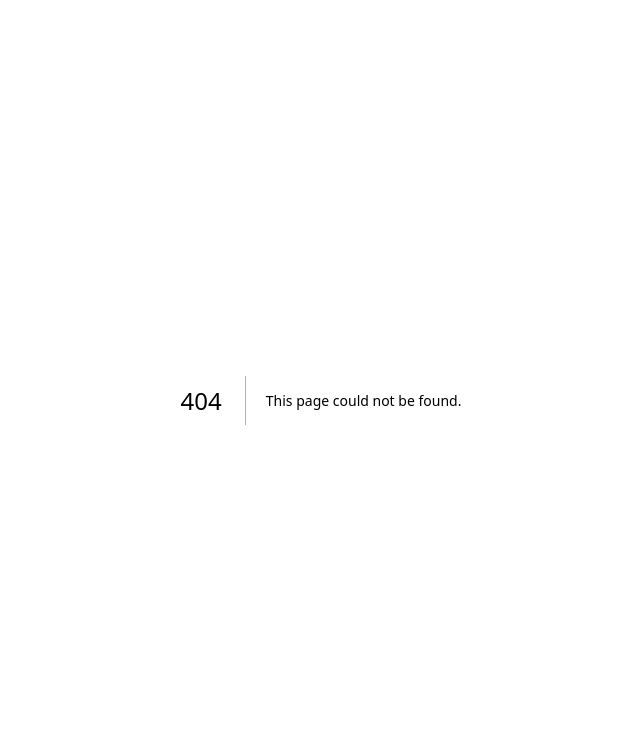
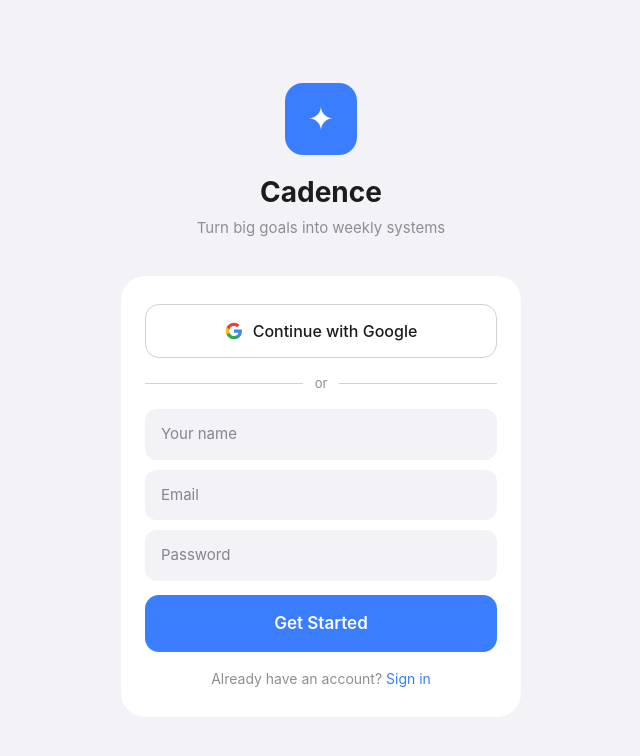
Before and after one commit to warren-vg/Cadence-app, a Next.js app: page /signup in a window 1280 px wide. Before the commit this address had no page. Shown: the top 756 px of the page, without its empty margins (319-959 px from the left). Built offline with nearby package versions, Linux system fonts and the light colour scheme.

Commit message:
Login & Dashboard
Style auth pages to match Figma design, add Google OAuth

```diff
--- /dev/null
+++ b/app/login/page.tsx
@@ -0,0 +1,69 @@
+'use client'
+import { useState } from 'react'
+import { supabase } from '@/lib/supabase'
+import { useRouter } from 'next/navigation'
+
+export default function LoginPage() {
+  const router = useRouter()
+  const [email, setEmail] = useState('')
+  const [password, setPassword] = useState('')
+  const [error, setError] = useState('')
+  const [loading, setLoading] = useState(false)
+
+  const handleLogin = async () => {
+    setLoading(true)
+    setError('')
+    const { error: loginError } = await supabase.auth.signInWithPassword({ email, password })
+    if (loginError) { setError(loginError.message); setLoading(false); return }
+    router.push('/dashboard')
+  }
+
+  const handleGoogle = async () => {
+    await supabase.auth.signInWithOAuth({
+      provider: 'google',
+      options: { redirectTo: `${window.location.origin}/dashboard` }
+    })
+  }
+
+  return (
+    <div style={{ minHeight: '100vh', background: '#F2F2F7', display: 'flex', flexDirection: 'column', alignItems: 'center', justifyContent: 'center', padding: '24px', fontFamily: '-apple-system, BlinkMacSystemFont, "SF Pro Display", sans-serif' }}>
+
+      <div style={{ width: 72, height: 72, background: '#3B7DFF', borderRadius: 18, display: 'flex', alignItems: 'center', justifyContent: 'center', marginBottom: 16 }}>
+        <span style={{ color: 'white', fontSize: 32 }}>✦</span>
+      </div>
+      <h1 style={{ fontSize: 28, fontWeight: 700, color: '#1C1C1E', marginBottom: 4 }}>Welcome back</h1>
+      <p style={{ fontSize: 15, color: '#8E8E93', marginBottom: 36 }}>Sign in to continue</p>
+
+      <div style={{ background: 'white', borderRadius: 24, padding: '28px 24px', width: '100%', maxWidth: 400 }}>
+
+        <button onClick={handleGoogle} style={{ width: '100%', border: '0.5px solid #D1D1D6', borderRadius: 14, padding: '14px', fontSize: 16, fontWeight: 500, background: 'white', cursor: 'pointer', display: 'flex', alignItems: 'center', justifyContent: 'center', gap: 10, marginBottom: 12, color: '#1C1C1E' }}>
+          <svg width="18" height="18" viewBox="0 0 24 24"><path d="M22.56 12.25c0-.78-.07-1.53-.2-2.25H12v4.26h5.92c-.26 1.37-1.04 2.53-2.21 3.31v2.77h3.57c2.08-1.92 3.28-4.74 3.28-8.09z" fill="#4285F4"/><path d="M12 23c2.97 0 5.46-.98 7.28-2.66l-3.57-2.77c-.98.66-2.23 1.06-3.71 1.06-2.86 0-5.29-1.93-6.16-4.53H2.18v2.84C3.99 20.53 7.7 23 12 23z" fill="#34A853"/><path d="M5.84 14.09c-.22-.66-.35-1.36-.35-2.09s.13-1.43.35-2.09V7.07H2.18C1.43 8.55 1 10.22 1 12s.43 3.45 1.18 4.93l3.66-2.84z" fill="#FBBC05"/><path d="M12 5.38c1.62 0 3.06.56 4.21 1.64l3.15-3.15C17.45 2.09 14.97 1 12 1 7.7 1 3.99 3.47 2.18 7.07l3.66 2.84c.87-2.6 3.3-4.53 6.16-4.53z" fill="#EA4335"/></svg>
+          Continue with Google
+        </button>
+
+        <div style={{ display: 'flex', alignItems: 'center', gap: 12, margin: '16px 0' }}>
+          <div style={{ flex: 1, height: '0.5px', background: '#D1D1D6' }} />
+          <span style={{ fontSize: 13, color: '#8E8E93' }}>or</span>
+          <div style={{ flex: 1, height: '0.5px', background: '#D1D1D6' }} />
+        </div>
+
+        <input type="email" placeholder="Email" value={email} onChange={e => setEmail(e.target.value)}
+          style={{ width: '100%', background: '#F2F2F7', border: 'none', borderRadius: 12, padding: '14px 16px', fontSize: 15, marginBottom: 10, boxSizing: 'border-box', outline: 'none', color: '#1C1C1E' }} />
+        <input type="password" placeholder="Password" value={password} onChange={e => setPassword(e.target.value)}
+          style={{ width: '100%', background: '#F2F2F7', border: 'none', borderRadius: 12, padding: '14px 16px', fontSize: 15, marginBottom: 10, boxSizing: 'border-box', outline: 'none', color: '#1C1C1E' }} />
+
+        {error && <p style={{ color: '#FF3B30', fontSize: 13, marginBottom: 12 }}>{error}</p>}
+
+        <button onClick={handleLogin} disabled={loading}
+          style={{ width: '100%', background: '#3B7DFF', color: 'white', border: 'none', borderRadius: 14, padding: 16, fontSize: 17, fontWeight: 600, cursor: 'pointer', marginTop: 4, opacity: loading ? 0.6 : 1 }}>
+          {loading ? 'Signing in...' : 'Sign In'}
+        </button>
+
+        <p style={{ textAlign: 'center', fontSize: 14, color: '#8E8E93', marginTop: 16 }}>
+          Don't have an account?{' '}
+          <a href="/signup" style={{ color: '#3B7DFF', textDecoration: 'none' }}>Sign up</a>
+        </p>
+      </div>
+    </div>
+  )
+}
--- /dev/null
+++ b/app/signup/page.tsx
@@ -0,0 +1,84 @@
+'use client'
+import { useState } from 'react'
+import { supabase } from '@/lib/supabase'
+import { useRouter } from 'next/navigation'
+
+export default function SignupPage() {
+  const router = useRouter()
+  const [email, setEmail] = useState('')
+  const [password, setPassword] = useState('')
+  const [name, setName] = useState('')
+  const [error, setError] = useState('')
+  const [loading, setLoading] = useState(false)
+
+  const handleSignup = async () => {
+    setLoading(true)
+    setError('')
+    const { data, error: signupError } = await supabase.auth.signUp({ email, password })
+    if (signupError) { setError(signupError.message); setLoading(false); return }
+    if (data.user) {
+      await supabase.from('profiles').insert({ id: data.user.id, username: name, onboarding_complete: false })
+    }
+    router.push('/dashboard')
+  }
+
+  const handleGoogle = async () => {
+    await supabase.auth.signInWithOAuth({
+      provider: 'google',
+      options: { redirectTo: `${window.location.origin}/dashboard` }
+    })
+  }
+
+  return (
+    <div style={{ minHeight: '100vh', background: '#F2F2F7', display: 'flex', flexDirection: 'column', alignItems: 'center', justifyContent: 'center', padding: '24px', fontFamily: '-apple-system, BlinkMacSystemFont, "SF Pro Display", sans-serif' }}>
+
+      {/* App icon */}
+      <div style={{ width: 72, height: 72, background: '#3B7DFF', borderRadius: 18, display: 'flex', alignItems: 'center', justifyContent: 'center', marginBottom: 16 }}>
+        <span style={{ color: 'white', fontSize: 32 }}>✦</span>
+      </div>
+      <h1 style={{ fontSize: 28, fontWeight: 700, color: '#1C1C1E', marginBottom: 4 }}>Cadence</h1>
+      <p style={{ fontSize: 15, color: '#8E8E93', marginBottom: 36, textAlign: 'center' }}>Turn big goals into weekly systems</p>
+
+      {/* Card */}
+      <div style={{ background: 'white', borderRadius: 24, padding: '28px 24px', width: '100%', maxWidth: 400 }}>
+
+        {/* Google */}
+        <button onClick={handleGoogle} style={{ width: '100%', border: '0.5px solid #D1D1D6', borderRadius: 14, padding: '14px', fontSize: 16, fontWeight: 500, background: 'white', cursor: 'pointer', display: 'flex', alignItems: 'center', justifyContent: 'center', gap: 10, marginBottom: 12, color: '#1C1C1E' }}>
+          <svg width="18" height="18" viewBox="0 0 24 24"><path d="M22.56 12.25c0-.78-.07-1.53-.2-2.25H12v4.26h5.92c-.26 1.37-1.04 2.53-2.21 3.31v2.77h3.57c2.08-1.92 3.28-4.74 3.28-8.09z" fill="#4285F4"/><path d="M12 23c2.97 0 5.46-.98 7.28-2.66l-3.57-2.77c-.98.66-2.23 1.06-3.71 1.06-2.86 0-5.29-1.93-6.16-4.53H2.18v2.84C3.99 20.53 7.7 23 12 23z" fill="#34A853"/><path d="M5.84 14.09c-.22-.66-.35-1.36-.35-2.09s.13-1.43.35-2.09V7.07H2.18C1.43 8.55 1 10.22 1 12s.43 3.45 1.18 4.93l3.66-2.84z" fill="#FBBC05"/><path d="M12 5.38c1.62 0 3.06.56 4.21 1.64l3.15-3.15C17.45 2.09 14.97 1 12 1 7.7 1 3.99 3.47 2.18 7.07l3.66 2.84c.87-2.6 3.3-4.53 6.16-4.53z" fill="#EA4335"/></svg>
+          Continue with Google
+        </button>
+
+        {/* Divider */}
+        <div style={{ display: 'flex', alignItems: 'center', gap: 12, margin: '16px 0' }}>
+          <div style={{ flex: 1, height: '0.5px', background: '#D1D1D6' }} />
+          <span style={{ fontSize: 13, color: '#8E8E93' }}>or</span>
+          <div style={{ flex: 1, height: '0.5px', background: '#D1D1D6' }} />
+        </div>
+
+        {/* Fields */}
+        {[
+          { placeholder: 'Your name', value: name, setter: setName, type: 'text' },
+          { placeholder: 'Email', value: email, setter: setEmail, type: 'email' },
+          { placeholder: 'Password', value: password, setter: setPassword, type: 'password' },
+        ].map(({ placeholder, value, setter, type }) => (
+          <input key={placeholder} type={type} placeholder={placeholder} value={value}
+            onChange={e => setter(e.target.value)}
+            style={{ width: '100%', background: '#F2F2F7', border: 'none', borderRadius: 12, padding: '14px 16px', fontSize: 15, marginBottom: 10, boxSizing: 'border-box', outline: 'none', color: '#1C1C1E' }}
+          />
+        ))}
+
+        {error && <p style={{ color: '#FF3B30', fontSize: 13, marginBottom: 12 }}>{error}</p>}
+
+        <button onClick={handleSignup} disabled={loading}
+          style={{ width: '100%', background: '#3B7DFF', color: 'white', border: 'none', borderRadius: 14, padding: 16, fontSize: 17, fontWeight: 600, cursor: 'pointer', marginTop: 4, opacity: loading ? 0.6 : 1 }}>
+          {loading ? 'Creating account...' : 'Get Started'}
+        </button>
+
+        <p style={{ textAlign: 'center', fontSize: 14, color: '#8E8E93', marginTop: 16 }}>
+          Already have an account?{' '}
+          <a href="/login" style={{ color: '#3B7DFF', textDecoration: 'none' }}>Sign in</a>
+        </p>
+      </div>
+    </div>
+  )
+}
```
Also changed, not shown: app/dashboard/page.tsx (added).
